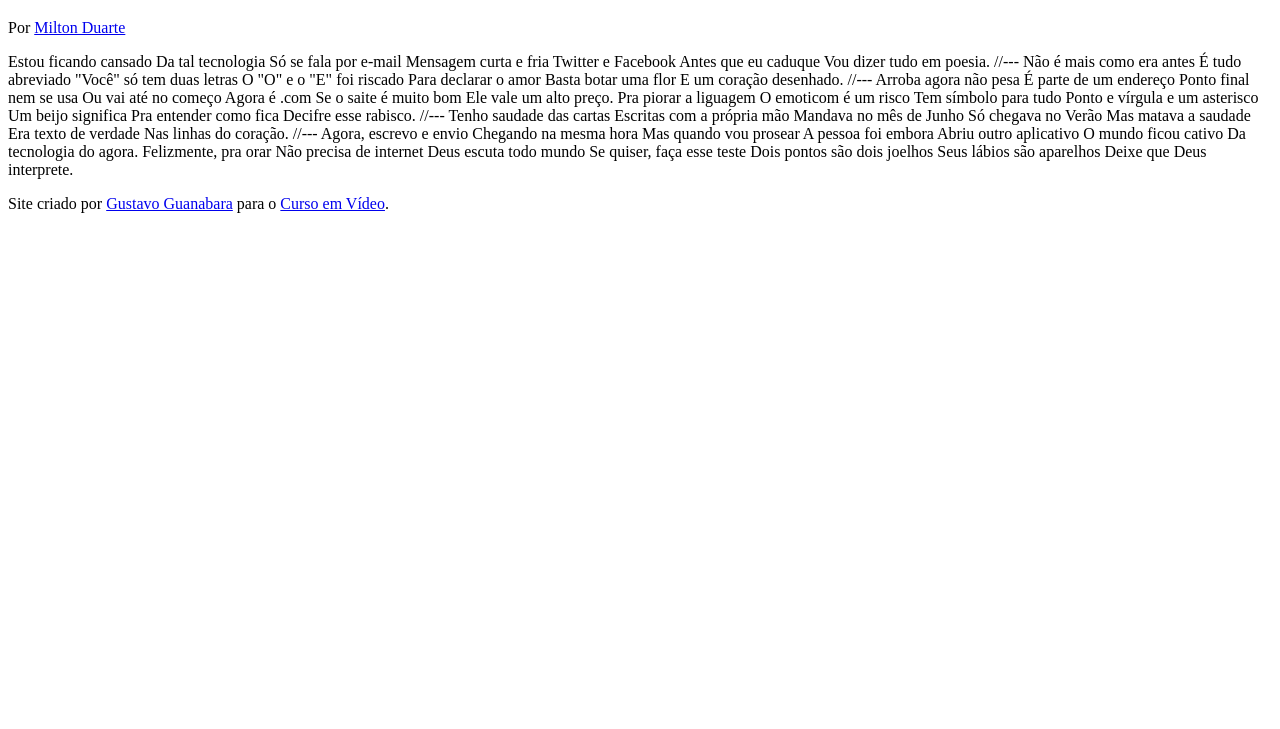
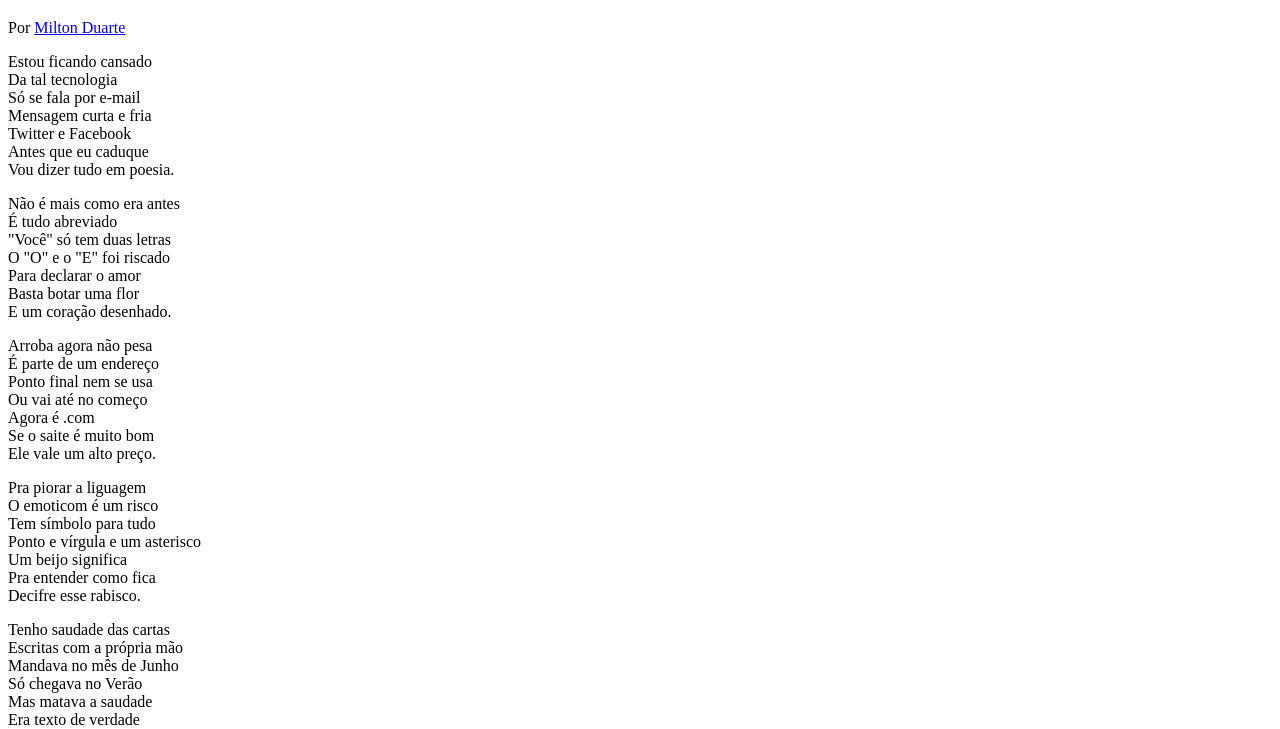
Before and after one commit to Adilson141192/html-css, a plain HTML site: page desafios/d12/index.html in a window 1280 px wide. Shown: the part 61-790 px from the top of the page. Drawn offline with Linux system fonts and the light colour scheme.

Commit message:
011324 d012 2

```diff
--- /dev/null
+++ b/desafios/d12/estilo/style.css
@@ -0,0 +1 @@
+@charset "UTF-8";
--- a/desafios/d12/index.html
+++ b/desafios/d12/index.html
@@ -4,6 +4,7 @@
     <meta charset="UTF-8">
     <meta name="viewport" content="width=device-width, initial-scale=1.0">
     <title>Cordel Moderno</title>
+    <link rel="stylesheet" href="estilo/style.css">
 </head>
 <body>
     <header>
@@ -15,72 +16,88 @@
         </p>
     </header>
 
-    Estou ficando cansado
-    Da tal tecnologia
-    Só se fala por e-mail
-    Mensagem curta e fria
-    Twitter e Facebook
-    Antes que eu caduque
-    Vou dizer tudo em poesia.
+    <section>
+        <p>
+            Estou ficando cansado <br>
+            Da tal tecnologia <br>
+            Só se fala por e-mail <br>
+            Mensagem curta e fria <br>
+            Twitter e Facebook <br>
+            Antes que eu caduque <br>
+            Vou dizer tudo em poesia.
+        </p>
+    </section>
 
-    //---
+    <section>
+        <p>
+            Não é mais como era antes <br>
+            É tudo abreviado <br>
+            "Você" só tem duas letras <br>
+            O "O" e o "E" foi riscado <br>
+            Para declarar o amor <br>
+            Basta botar uma flor <br>
+            E um coração desenhado.
+        </p>
+    </section>
 
-    Não é mais como era antes
-    É tudo abreviado
-    "Você" só tem duas letras
-    O "O" e o "E" foi riscado
-    Para declarar o amor
-    Basta botar uma flor
-    E um coração desenhado.
+    <section>
+        <p>
+            Arroba agora não pesa <br>
+            É parte de um endereço <br>
+            Ponto final nem se usa <br>
+            Ou vai até no começo <br>
+            Agora é .com <br>
+            Se o saite é muito bom <br>
+            Ele vale um alto preço.
+        </p>
 
-    //---
+        <p>
+            Pra piorar a liguagem <br>
+            O emoticom é um risco <br>
+            Tem símbolo para tudo <br>
+            Ponto e vírgula e um asterisco <br>
+            Um beijo significa <br>
+            Pra entender como fica <br>
+            Decifre esse rabisco.
+        </p>
+    </section>
 
-    Arroba agora não pesa
-    É parte de um endereço
-    Ponto final nem se usa
-    Ou vai até no começo
-    Agora é .com
-    Se o saite é muito bom
-    Ele vale um alto preço.
+    <section>
+        <p>
+            Tenho saudade das cartas <br>
+            Escritas com a própria mão <br>
+            Mandava no mês de Junho <br>
+            Só chegava no Verão <br>
+            Mas matava a saudade <br>
+            Era texto de verdade <br>
+            Nas linhas do coração.
+        </p>
+    </section>
 
-    Pra piorar a liguagem
-    O emoticom é um risco
-    Tem símbolo para tudo
-    Ponto e vírgula e um asterisco
-    Um beijo significa
-    Pra entender como fica
-    Decifre esse rabisco.
+    <section>
+        <p>
+            Agora, escrevo e envio <br>
+            Chegando na mesma hora <br>
+            Mas quando vou prosear <br>
+            A pessoa foi embora <br>
+            Abriu outro aplicativo <br>
+            O mundo ficou cativo <br>
+            Da tecnologia do agora.
+        </p>
 
-    //---
-
-    Tenho saudade das cartas
-    Escritas com a própria mão
-    Mandava no mês de Junho
-    Só chegava no Verão
-    Mas matava a saudade
-    Era texto de verdade
-    Nas linhas do coração.
-
-    //---
-
-    Agora, escrevo e envio
-    Chegando na mesma hora
-    Mas quando vou prosear
-    A pessoa foi embora
-    Abriu outro aplicativo
-    O mundo ficou cativo
-    Da tecnologia do agora.
-
-    Felizmente, pra orar
-    Não precisa de internet
-    Deus escuta todo mundo
-    Se quiser, faça esse teste
-    Dois pontos são dois joelhos
-    Seus lábios são aparelhos
-    Deixe que Deus interprete.
+        <p>
+            Felizmente, pra orar <br>
+            Não precisa de internet <br>
+            Deus escuta todo mundo <br>
+            Se quiser, faça esse teste <br>
+            Dois pontos são dois joelhos <br>
+            Seus lábios são aparelhos <br>
+            Deixe que Deus interprete.
+        </p>
+    </section>
 
     <footer>
-        <p>Site criado por <a href="htpps://gustavoguanabara.github.io" target="_blank">Gustavo Guanabara</a> para o <a href="htpps://cursoemvideo.com" target="_blank">Curso em Vídeo</a>.</p>
+        <p>Site criado por <a href="https://gustavoguanabara.github.io" target="_blank">Gustavo Guanabara</a> para o <a href="https://cursoemvideo.com" target="_blank">Curso em Vídeo</a>.</p>
     </footer>
 </body>
 </html>
```
